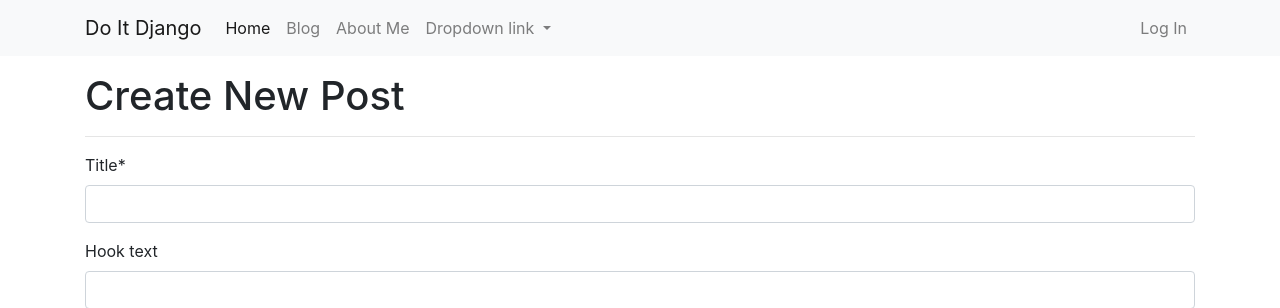
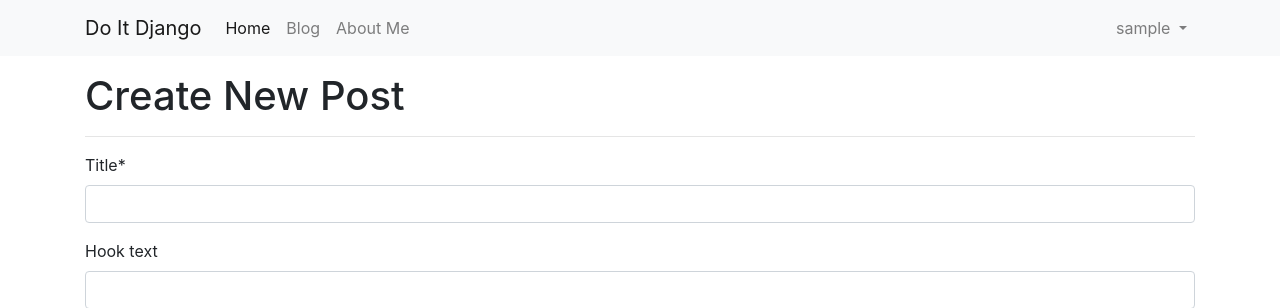
Before and after one commit to JooyeopHan/Django_Blog, a Django app: page /blog/create_post/ in a window 1280 px wide. Shown: the top 308 px of the page. Run offline with Django 3.2, Linux system fonts and the light colour scheme; the visitor is signed in with stand-in values (Sample User, id 1); data that the repository does not hold is empty; parts of the project's set-up code (start-up, migrations or seed data) failed here and were passed over; some libraries are stand-ins or nearby versions.

Commit message:
Google Login

```diff
--- a/blog/templates/blog/navbar.html
+++ b/blog/templates/blog/navbar.html
@@ -1,3 +1,5 @@
+{% load socialaccount %}
+
 <nav class="navbar navbar-expand-lg navbar-light bg-light">
     <div class="container">
         <a class="navbar-brand" href="/">Do It Django</a>
@@ -16,22 +18,24 @@
                 <li class="nav-item">
                     <a class="nav-link" href="/about_me/">About Me</a>
                 </li>
-                <li class="nav-item dropdown">
-                    <a class="nav-link dropdown-toggle" href="#" id="navbarDropdownMenuLink" role="button"
-                        data-toggle="dropdown" aria-haspopup="true" aria-expanded="false">
-                        Dropdown link
-                    </a>
-                    <div class="dropdown-menu" aria-labelledby="navbarDropdownMenuLink">
-                        <a class="dropdown-item" href="#">Action</a>
-                        <a class="dropdown-item" href="#">Another action</a>
-                        <a class="dropdown-item" href="#">Something else here</a>
-                    </div>
-                </li>
+
             </ul>
             <ul class="navbar-nav ml-auto">
+                {% if user.is_authenticated %}
+                <li class="nav-item dropdown">
+                    <a class = "nav-link dropdown-toggle" href = "#" id = "navbarDropdownMenuLink" role = "button"
+                       data-toggle = "dropdown" aria-haspopup="true" aria-expanded="false">{{user.username}}
+                    </a>
+                    <div class = "dropdown-menu" aria-labelledby = "navbarDropdownMenuLink">
+                        <a class = "dropdown-item" href = "/accounts/logout/">Log Out</a>
+                    </div>
+
+                </li>
+                {% else %}
                 <li class="nav-item">
                     <a class="nav-link" href="#" data-toggle="modal" data-target="#loginModal">Log In</a>
                 </li>
+                {% endif %}
             </ul>
         </div>
     </div>
@@ -51,11 +55,11 @@
             <div class="modal-body">
                 <div class="row">
                     <div class="col-md-6">
-                        <button type="button" class="btn btn-outline-dark btn-block btn-sm "><i class="fab fa-google"></i>&nbsp&nbsp Log in with Google</button>
-                        <button type="button" class="btn btn-outline-dark btn-block btn-sm "><i class="far fa-envelope"></i>&nbsp&nbsp Log in with E-mail</button>
+                        <a role ="button" class="btn btn-outline-dark btn-block btn-sm " href = "{% provider_login_url 'google' %}"><i class="fab fa-google"></i>&nbsp&nbsp Log in with Google</a>
+                        <a role ="button" class="btn btn-outline-dark btn-block btn-sm " href = "/accounts/login/"><i class="fas fa-envelope"></i>&nbsp&nbsp Log in with Username</a>
                     </div>
                     <div class="col-md-6">
-                        <button type="button" class="btn btn-outline-dark btn-block btn-sm"><i class="far fa-envelope"></i>&nbsp&nbsp Sign Up with E-mail</button>
+                        <a role ="button" class="btn btn-outline-dark btn-block btn-sm " href = "/accounts/signup/"><i class="fas fa-envelope"></i>&nbsp&nbsp Log in with E-mail</a>
                     </div>
                 </div>
             </div>
--- a/web_project/urls.py
+++ b/web_project/urls.py
@@ -26,6 +26,7 @@ urlpatterns = [
     path('blog/', include('blog.urls')),
     path('admin/', admin.site.urls),
     path('markdownx/', include('markdownx.urls')),
+    path('accounts/', include('allauth.urls')),
     path('',include('single_pages.urls')),
 ]
 
```
Also changed, not shown: web_project/settings.py (+22 -0 lines).
